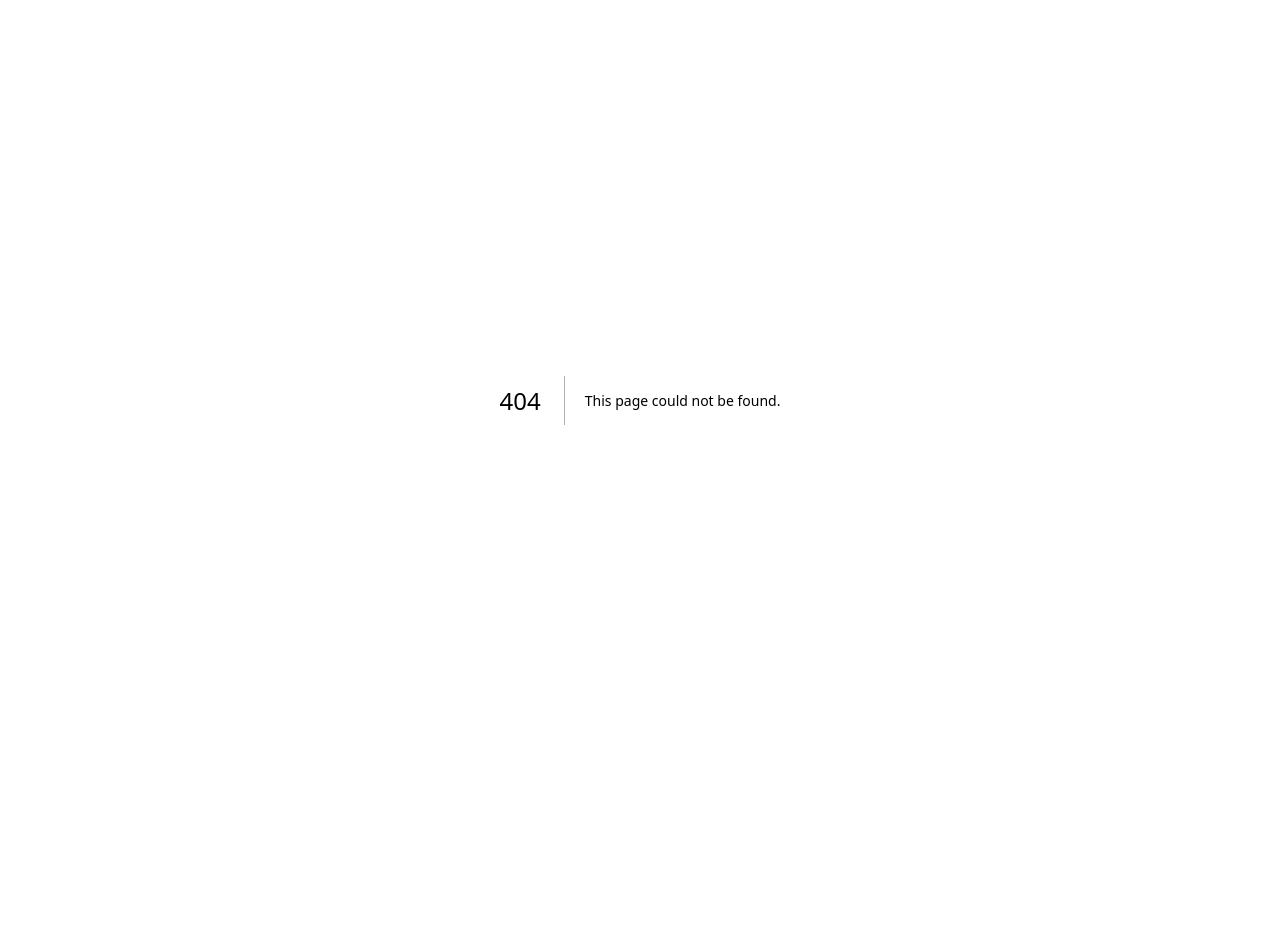
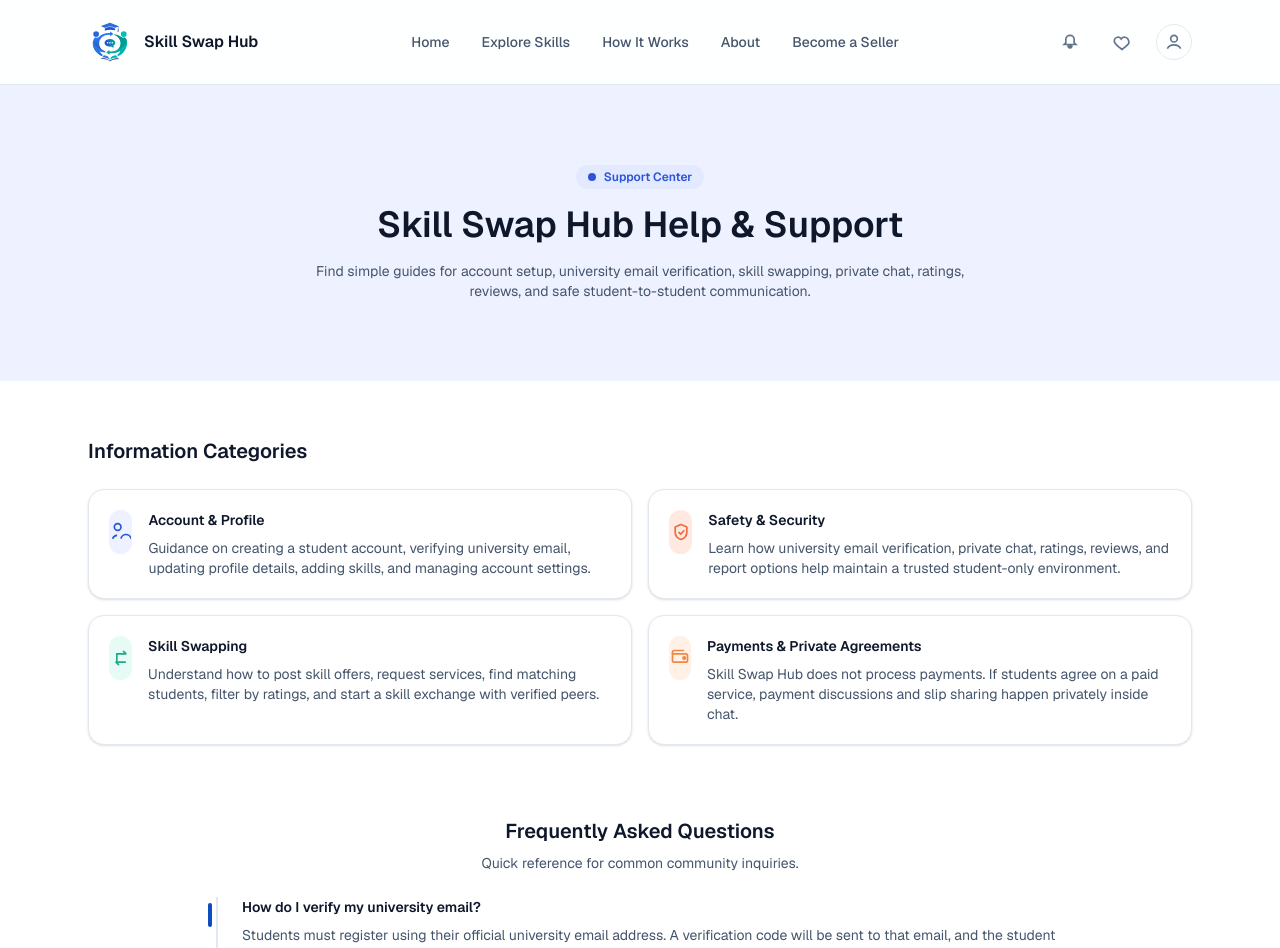
Before and after one commit to kusharidesilva/skill-swap-hub, a Next.js app: page /help in a window 1280 px wide. Before the commit this address had no page. Shown: the top 948 px of the page. Before the commit the page ends 800 px from the top, so only its background shows below. Built offline with nearby package versions, Linux system fonts and the light colour scheme.

Commit message:
feat: add Help and Support pages with categories and FAQs

```diff
--- /dev/null
+++ b/src/app/help/page.tsx
@@ -0,0 +1,13 @@
+import SiteFooter from "@/components/footer";
+import SupportPage from "@/components/support-page";
+import Navbar from "@/components/navbar/navbar-user after login";
+
+export default function HelpPage() {
+  return (
+    <div className="min-h-screen bg-[#f5f7ff] text-slate-900">
+      <Navbar />
+      <SupportPage />
+      <SiteFooter />
+    </div>
+  );
+}
--- /dev/null
+++ b/src/components/support-page.tsx
@@ -0,0 +1,221 @@
+import Image from "next/image";
+
+const categories = [
+  {
+    title: "Account & Profile",
+    description:
+      "Guidance on creating a student account, verifying university email, updating profile details, adding skills, and managing account settings.",
+    tone: "bg-[#eef1ff] text-[#2b54d6]",
+    icon: "user",
+  },
+  {
+    title: "Safety & Security",
+    description:
+      "Learn how university email verification, private chat, ratings, reviews, and report options help maintain a trusted student-only environment.",
+    tone: "bg-[#ffe9e1] text-[#ef6a42]",
+    icon: "shield",
+  },
+  {
+    title: "Skill Swapping",
+    description:
+      "Understand how to post skill offers, request services, find matching students, filter by ratings, and start a skill exchange with verified peers.",
+    tone: "bg-[#e6fbf5] text-[#1caa88]",
+    icon: "swap",
+  },
+  {
+    title: "Payments & Private Agreements",
+    description:
+      "Skill Swap Hub does not process payments. If students agree on a paid service, payment discussions and slip sharing happen privately inside chat.",
+    tone: "bg-[#fff1e6] text-[#f28643]",
+    icon: "wallet",
+  },
+];
+
+const faqs = [
+  {
+    question: "How do I verify my university email?",
+    answer:
+      "Students must register using their official university email address. A verification code will be sent to that email, and the student can access the platform only after entering the correct code.",
+  },
+  {
+    question: "Is Skill Swap Hub only for university students?",
+    answer:
+      "Yes. Skill Swap Hub is designed for Sri Lankan university students. University email verification is used to help keep the platform student-only and trusted.",
+  },
+  {
+    question: "How can I find a student for a service?",
+    answer:
+      "You can search by skill name, category, university, availability, rating, and review count. This helps you select the most suitable student for your required skill or service.",
+  },
+  {
+    question: "How do ratings and reviews help?",
+    answer:
+      "Ratings and reviews show how reliable a student is based on previous exchanges. Students can use ratings to choose better service providers and avoid low-quality services.",
+  },
+  {
+    question: "Does the platform handle payments?",
+    answer:
+      "No. Skill Swap Hub does not process bank transactions. If two students agree on a paid service, payment is handled outside the platform and the payment slip can be shared privately inside chat.",
+  },
+  {
+    question: "What happens if a student takes money but does not complete the service?",
+    answer:
+      "The affected student can give a low rating, write a review, and report the issue. These ratings and reports help other students identify unreliable users.",
+  },
+  {
+    question: "Can admin see private chats?",
+    answer:
+      "No. Admin does not normally view private chats. Admin can only review evidence if a student submits a report.",
+  },
+  {
+    question: "Can I swap skills with students from other universities?",
+    answer:
+      "Yes. The platform supports skill exchange between verified students from different Sri Lankan universities.",
+  },
+];
+
+export default function SupportPage() {
+  return (
+    <main className="bg-white">
+      <section className="bg-[#eef1ff]">
+        <div className="mx-auto flex max-w-6xl flex-col items-center gap-4 px-6 py-14 text-center lg:py-20">
+          <span className="inline-flex items-center gap-2 rounded-full bg-[#e3e9ff] px-3 py-1 text-xs font-semibold text-[#2b54d6]">
+            <span className="h-2 w-2 rounded-full bg-[#2b54d6]" />
+            Support Center
+          </span>
+          <h1 className="text-3xl font-semibold text-slate-900 sm:text-4xl">
+            Skill Swap Hub Help & Support
+          </h1>
+          <p className="max-w-2xl text-sm text-slate-600">
+            Find simple guides for account setup, university email verification, skill swapping,
+            private chat, ratings, reviews, and safe student-to-student communication.
+          </p>
+        </div>
+      </section>
+
+      <section className="bg-white">
+        <div className="mx-auto max-w-6xl px-6 py-14">
+          <h2 className="text-xl font-semibold text-slate-900">Information Categories</h2>
+          <div className="mt-6 grid gap-4 md:grid-cols-2">
+            {categories.map((item) => (
+              <div
+                key={item.title}
+                className="flex items-start gap-4 rounded-2xl border border-slate-200 bg-white p-5 shadow-sm"
+              >
+                <div className={`flex h-11 w-11 items-center justify-center rounded-2xl ${item.tone}`}>
+                  <CategoryIcon type={item.icon} className="h-5 w-5" />
+                </div>
+                <div>
+                  <h3 className="text-sm font-semibold text-slate-900">{item.title}</h3>
+                  <p className="mt-2 text-sm text-slate-600">{item.description}</p>
+                </div>
+              </div>
+            ))}
+          </div>
+        </div>
+      </section>
+
+      <section className="bg-white">
+        <div className="mx-auto max-w-4xl px-6 pb-6 pt-4 text-center">
+          <h2 className="text-xl font-semibold text-slate-900">Frequently Asked Questions</h2>
+          <p className="mt-2 text-sm text-slate-600">Quick reference for common community inquiries.</p>
+        </div>
+        <div className="mx-auto max-w-4xl px-6 pb-12">
+          <div className="space-y-6 border-l-2 border-slate-200 pl-6">
+            {faqs.map((faq, index) => (
+              <div key={faq.question} className="relative">
+                <div
+                  className={`absolute -left-[34px] top-1.5 h-6 w-1 rounded-full ${
+                    index === 0 ? "bg-[#0f4cbf]" : "bg-slate-300"
+                  }`}
+                />
+                <h3 className="text-sm font-semibold text-slate-900">{faq.question}</h3>
+                <p className="mt-2 text-sm text-slate-600">{faq.answer}</p>
+              </div>
+            ))}
+          </div>
+        </div>
+      </section>
+
+      <section className="bg-white pb-16">
+        <div className="mx-auto max-w-6xl px-6">
+          <div className="grid gap-8 rounded-3xl bg-[#0f4cbf] px-8 py-8 text-white shadow-lg lg:grid-cols-[1.1fr_0.9fr]">
+            <div>
+              <h2 className="text-xl font-semibold">Contact Information</h2>
+              <p className="mt-3 text-sm text-white/85">
+                Our support team is available to help students with account issues, verification
+                problems, reports, and platform-related questions.
+              </p>
+              <div className="mt-6 grid gap-3 text-sm text-white/90">
+                <div className="flex items-center gap-2">
+                  <span className="flex h-8 w-8 items-center justify-center rounded-full bg-white/15">@</span>
+                  support@skillswap.lk
+                </div>
+                <div className="flex items-center gap-2">
+                  <span className="flex h-8 w-8 items-center justify-center rounded-full bg-white/15">☎</span>
+                  Student Help Desk
+                </div>
+                <div className="flex items-center gap-2">
+                  <span className="flex h-8 w-8 items-center justify-center rounded-full bg-white/15">🕒</span>
+                  Mon-Fri: 9AM - 6PM
+                </div>
+                <div className="flex items-center gap-2">
+                  <span className="flex h-8 w-8 items-center justify-center rounded-full bg-white/15">📍</span>
+                  Colombo, Sri Lanka
+                </div>
+              </div>
+            </div>
+            <div className="overflow-hidden rounded-2xl bg-white/10">
+              <Image
+                src="/img/03.jpg"
+                alt="Support team assisting a student"
+                width={520}
+                height={320}
+                className="h-full w-full object-cover"
+              />
+            </div>
+          </div>
+        </div>
+      </section>
+    </main>
+  );
+}
+
+function CategoryIcon({ type, className }: { type: string; className?: string }) {
+  if (type === "shield") {
+    return (
+      <svg className={className} viewBox="0 0 24 24" fill="none" stroke="currentColor" strokeWidth={2}>
+        <path d="M12 3l7 3v6c0 4.1-2.8 7.7-7 9-4.2-1.3-7-4.9-7-9V6l7-3z" />
+        <path d="M9.5 12.5l2 2 4-4" strokeLinecap="round" strokeLinejoin="round" />
+      </svg>
+    );
+  }
+
+  if (type === "swap") {
+    return (
+      <svg className={className} viewBox="0 0 24 24" fill="none" stroke="currentColor" strokeWidth={2}>
+        <path d="M7 7h11l-3-3" strokeLinecap="round" strokeLinejoin="round" />
+        <path d="M17 17H6l3 3" strokeLinecap="round" strokeLinejoin="round" />
+        <path d="M7 7v10" strokeLinecap="round" strokeLinejoin="round" />
+      </svg>
+    );
+  }
+
+  if (type === "wallet") {
+    return (
+      <svg className={className} viewBox="0 0 24 24" fill="none" stroke="currentColor" strokeWidth={2}>
+        <path d="M3 7h16a2 2 0 0 1 2 2v6a2 2 0 0 1-2 2H5a2 2 0 0 1-2-2V7z" />
+        <path d="M3 7V5a2 2 0 0 1 2-2h12" />
+        <circle cx="17" cy="12" r="1.5" fill="currentColor" />
+      </svg>
+    );
+  }
+
+  return (
+    <svg className={className} viewBox="0 0 24 24" fill="none" stroke="currentColor" strokeWidth={2}>
+      <path d="M8 10a4 4 0 1 0-4-4 4 4 0 0 0 4 4z" />
+      <path d="M12 20c.5-3 3.3-5 6-5s5.5 2 6 5" />
+      <path d="M2 20c.7-2.3 2.8-3.8 5.3-4" />
+    </svg>
+  );
+}
```
